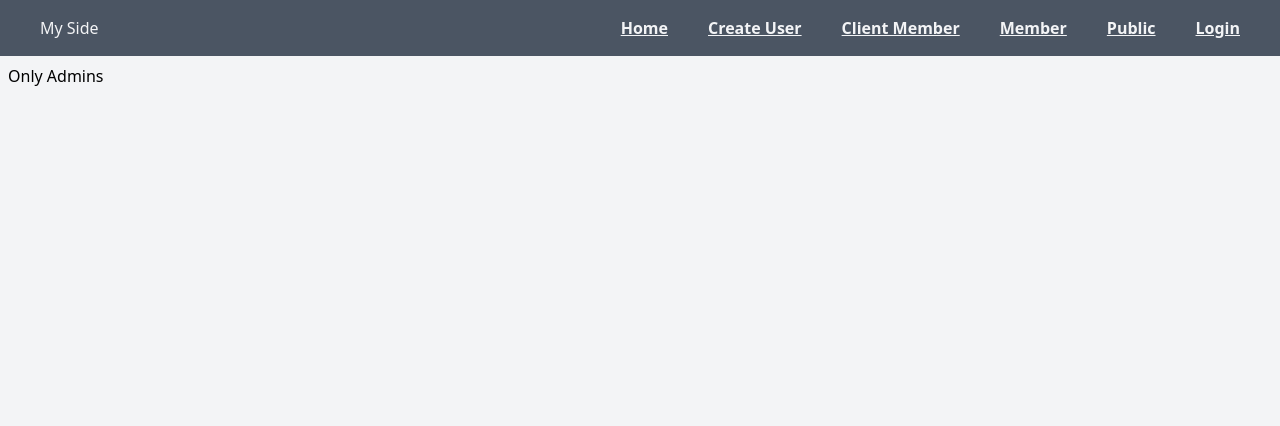
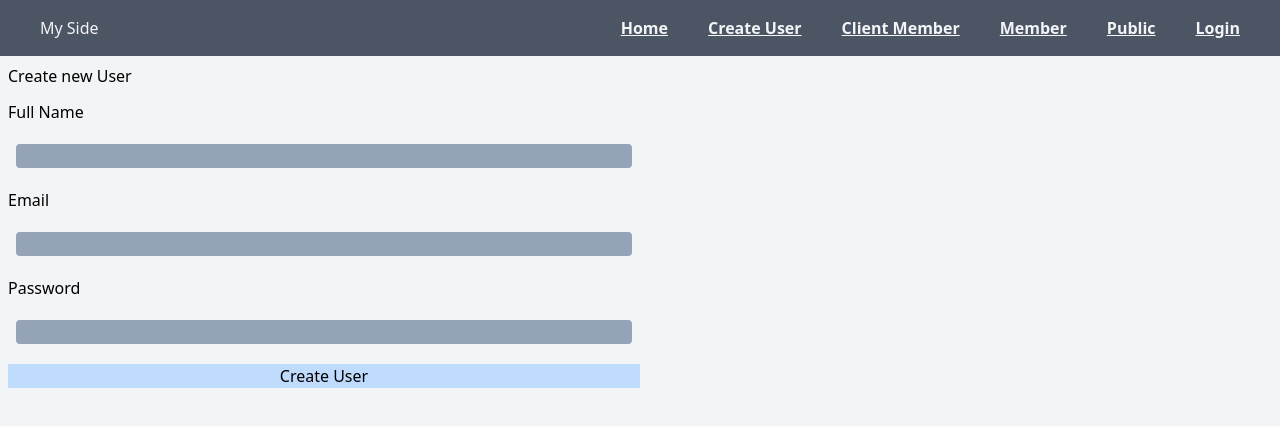
Before and after one commit to MuradIsayev/nextjs-auth, a Next.js app: page /CreateUser in a window 1280 px wide. Shown: the top 426 px of the page. Built offline with nearby package versions, Linux system fonts and the light colour scheme; no server answers.

Commit message:
UserForm was added to be displayed

```diff
--- a/app/CreateUser/page.jsx
+++ b/app/CreateUser/page.jsx
@@ -1,6 +1,8 @@
+import UserForm from "../(components)/UserForm"
+
 const CreateUser = () => {
     return (
-        <div>Only Admins</div>
+        <div><UserForm /></div>
     )
 }
 
```
